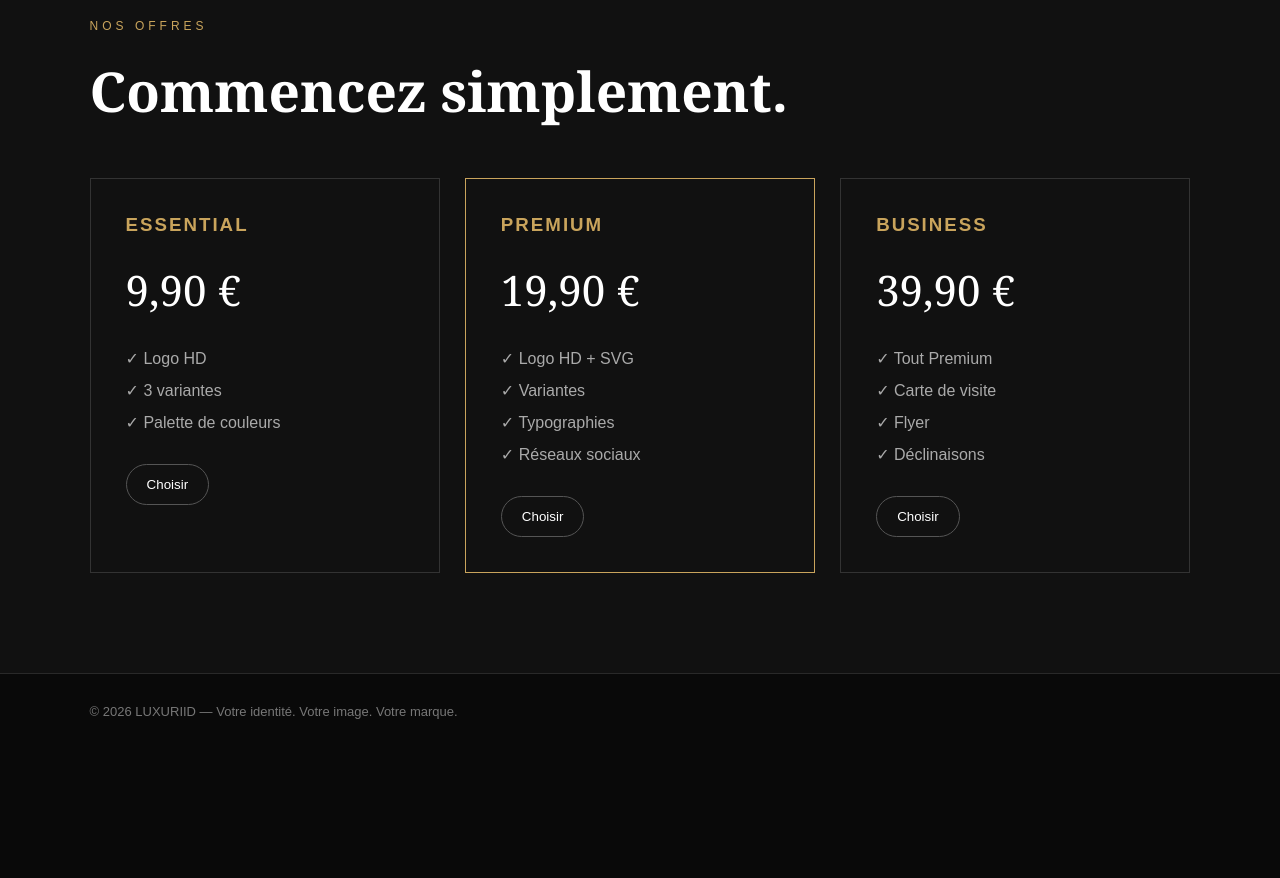
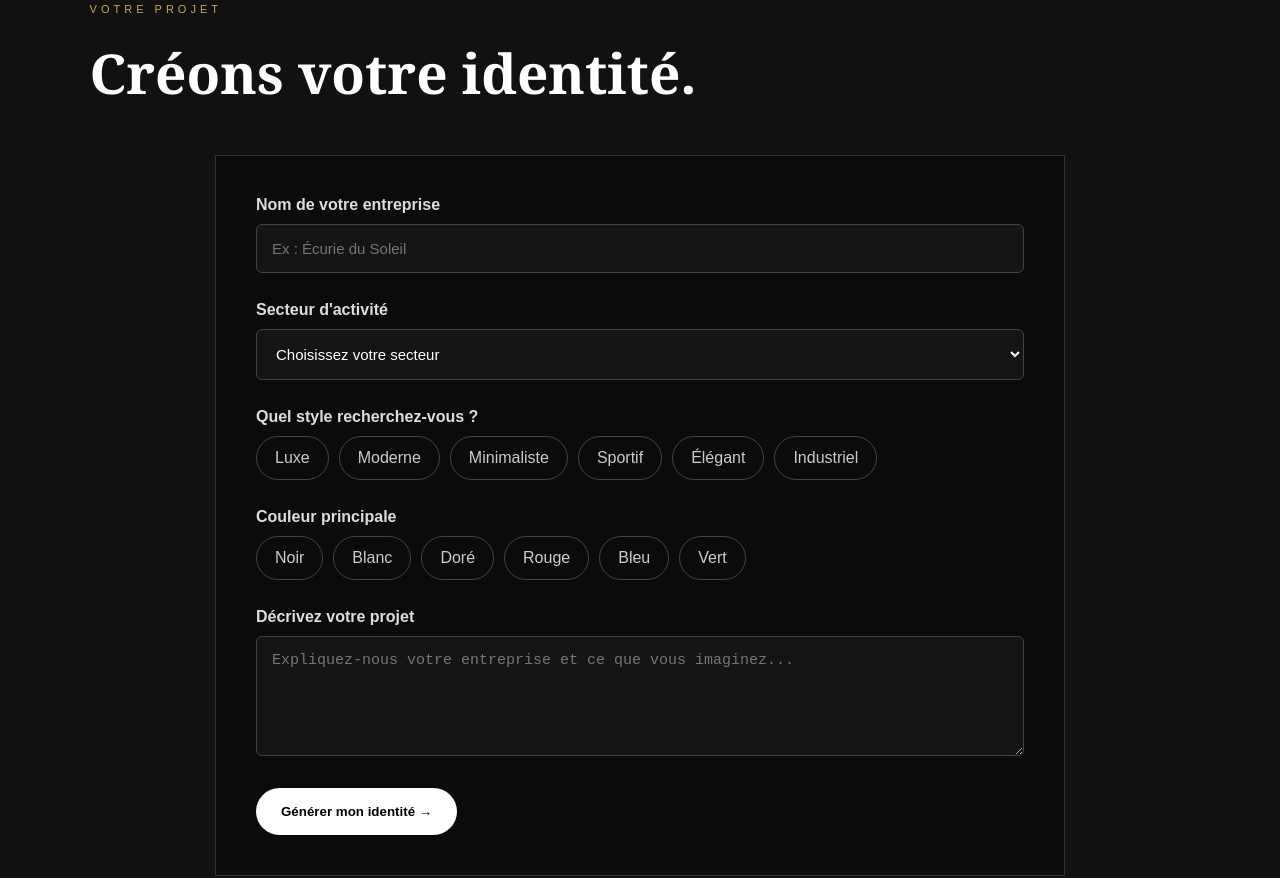
Before and after one commit to mateotuc54-eng/luxuriid, a plain HTML site: page index.html in a window 1280 px wide. Shown: the part 1418-2296 px from the top of the page. Before the commit the page ends 2167 px from the top, so only its background shows below. Drawn offline with Linux system fonts and the light colour scheme.

Commit message:
Update index.html

```diff
--- a/index.html
+++ b/index.html
@@ -4,13 +4,18 @@
 <meta charset="UTF-8">
 <meta name="viewport" content="width=device-width, initial-scale=1.0">
 
-  <title>LUXURIID — Votre identité. Votre image. Votre marque.</title>
+<title>LUXURIID — Création d'identité visuelle</title>
 
 <style>
+
 * {
     box-sizing: border-box;
     margin: 0;
     padding: 0;
+}
+
+html {
+    scroll-behavior: smooth;
 }
 
 body {
@@ -20,7 +25,7 @@
 }
 
 header {
-      padding: 25px 7%;
+    padding: 22px 7%;
     display: flex;
     justify-content: space-between;
     align-items: center;
@@ -45,7 +50,7 @@
 }
 
 .hero {
-      min-height: 85vh;
+    min-height: 75vh;
     display: flex;
     align-items: center;
     justify-content: space-between;
@@ -60,7 +65,7 @@
 .small-title {
     color: #c9a45c;
     letter-spacing: 4px;
-      font-size: 12px;
+    font-size: 11px;
     margin-bottom: 20px;
 }
 
@@ -86,6 +91,8 @@
     border-radius: 30px;
     text-decoration: none;
     font-weight: bold;
+    border: none;
+    cursor: pointer;
 }
 
 .button:hover {
@@ -101,7 +108,6 @@
     flex-direction: column;
     align-items: center;
     justify-content: center;
-      box-shadow: 0 20px 80px rgba(0,0,0,0.5);
 }
 
 .big-letter {
@@ -123,7 +129,7 @@
 section h2 {
     font-family: Georgia, serif;
     font-size: 55px;
-      margin-bottom: 50px;
+    margin-bottom: 45px;
 }
 
 .steps {
@@ -143,7 +149,6 @@
 
 .step h3 {
     margin: 25px 0 10px;
-      font-size: 20px;
 }
 
 .step p {
@@ -151,50 +156,108 @@
     line-height: 1.6;
 }
 
-    .offers {
+
+/* QUESTIONNAIRE */
+
+.questionnaire {
     background: #111;
 }
 
-    .cards {
-      display: grid;
-      grid-template-columns: repeat(3, 1fr);
-      gap: 25px;
+.form-box {
+    max-width: 850px;
+    margin: auto;
+    border: 1px solid #333;
+    padding: 40px;
+    background: #0b0b0b;
 }
 
-    .card {
-      border: 1px solid #333;
-      padding: 35px;
-      min-height: 330px;
+.form-group {
+    margin-bottom: 28px;
 }
 
-    .card.featured {
+.form-group label {
+    display: block;
+    margin-bottom: 10px;
+    color: #ddd;
+    font-weight: bold;
+}
+
+input,
+textarea,
+select {
+    width: 100%;
+    padding: 15px;
+    background: #151515;
+    border: 1px solid #444;
+    color: white;
+    border-radius: 6px;
+    font-size: 15px;
+}
+
+textarea {
+    min-height: 120px;
+    resize: vertical;
+}
+
+.options {
+    display: flex;
+    flex-wrap: wrap;
+    gap: 10px;
+}
+
+.option {
+    border: 1px solid #444;
+    padding: 12px 18px;
+    border-radius: 25px;
+    cursor: pointer;
+    color: #ccc;
+}
+
+.option:hover {
+    border-color: #c9a45c;
+    color: white;
+}
+
+.option.selected {
+    background: #c9a45c;
+    color: black;
     border-color: #c9a45c;
 }
 
-    .card h3 {
-      color: #c9a45c;
-      letter-spacing: 2px;
+
+/* RESULTAT */
+
+.result {
+    display: none;
+    background: #f4f2ec;
+    color: #111;
+    text-align: center;
 }
 
-    .price {
-      font-family: Georgia, serif;
-      font-size: 42px;
-      margin: 25px 0;
+.result-box {
+    max-width: 800px;
+    margin: auto;
+    padding: 50px;
+    border: 1px solid #ccc;
+    background: white;
 }
 
-    .card ul {
-      list-style: none;
-      color: #aaa;
-      line-height: 2;
+.result-logo {
+    font-family: Georgia, serif;
+    font-size: 90px;
+    color: #c9a45c;
+    margin: 30px;
 }
 
-    .card button {
-      margin-top: 25px;
-      padding: 12px 20px;
-      border: 1px solid #555;
-      background: transparent;
-      color: white;
-      border-radius: 25px;
+.result h3 {
+    font-family: Georgia, serif;
+    font-size: 40px;
+    margin-bottom: 15px;
+}
+
+.result p {
+    color: #555;
+    line-height: 1.7;
 }
 
 footer {
@@ -204,7 +267,8 @@
     font-size: 13px;
 }
 
-    @media (max-width: 800px) {
+
+@media(max-width:800px) {
 
     nav {
         display: none;
@@ -219,19 +283,26 @@
         width: 100%;
     }
 
-      .steps,
-      .cards {
+    .steps {
         grid-template-columns: 1fr;
     }
 
     section h2 {
         font-size: 42px;
     }
+
+    .form-box {
+        padding: 25px;
     }
+
+}
+
 </style>
 </head>
 
+
 <body>
+
 
 <header>
 
@@ -241,16 +312,15 @@
 
 <nav>
 <a href="#fonctionnement">Comment ça marche</a>
-    <a href="#offres">Tarifs</a>
-    <a href="#creer">Créer mon identité</a>
+<a href="#creation">Créer</a>
 </nav>
 
 </header>
 
 
-<main>
+<!-- ACCUEIL -->
 
-  <section class="hero" id="creer">
+<section class="hero">
 
 <div class="hero-text">
 
@@ -263,12 +333,12 @@
 </h1>
 
 <p class="description">
-        Décrivez votre entreprise. LUXURIID imagine
-        une identité visuelle élégante, cohérente et
-        prête à utiliser.
+Décrivez votre entreprise et votre vision.
+LUXURIID transforme vos idées en une identité
+visuelle élégante et professionnelle.
 </p>
 
-      <a href="#fonctionnement" class="button">
+<a href="#creation" class="button">
 Créer mon identité →
 </a>
 
@@ -294,6 +364,9 @@
 </section>
 
 
+
+<!-- FONCTIONNEMENT -->
+
 <section id="fonctionnement">
 
 <div class="small-title">
@@ -309,37 +382,25 @@
 <div class="step">
 <div class="number">01</div>
 <h3>Décrivez</h3>
-        <p>
-          Expliquez votre entreprise,
-          votre style et votre vision.
-        </p>
+<p>Expliquez votre entreprise et votre vision.</p>
 </div>
 
 <div class="step">
 <div class="number">02</div>
 <h3>Imaginez</h3>
-        <p>
-          LUXURIID transforme vos idées
-          en concepts visuels.
-        </p>
+<p>LUXURIID transforme vos idées en concepts.</p>
 </div>
 
 <div class="step">
 <div class="number">03</div>
 <h3>Personnalisez</h3>
-        <p>
-          Choisissez votre direction et
-          ajustez votre identité.
-        </p>
+<p>Choisissez votre style et vos couleurs.</p>
 </div>
 
 <div class="step">
 <div class="number">04</div>
-        <h3>Téléchargez</h3>
-        <p>
-          Récupérez votre identité dans
-          les formats adaptés.
-        </p>
+<h3>Développez</h3>
+<p>Construisez une identité professionnelle.</p>
 </div>
 
 </div>
@@ -347,94 +408,286 @@
 </section>
 
 
-  <section class="offers" id="offres">
+
+<!-- QUESTIONNAIRE -->
+
+<section class="questionnaire" id="creation">
 
 <div class="small-title">
-      NOS OFFRES
+VOTRE PROJET
 </div>
 
 <h2>
-      Commencez simplement.
+Créons votre identité.
 </h2>
 
-    <div class="cards">
 
-      <div class="card">
+<div class="form-box">
 
-        <h3>ESSENTIAL</h3>
+<div class="form-group">
 
-        <div class="price">
-          9,90 €
-        </div>
+<label>
+Nom de votre entreprise
+</label>
 
-        <ul>
-          <li>✓ Logo HD</li>
-          <li>✓ 3 variantes</li>
-          <li>✓ Palette de couleurs</li>
-        </ul>
-
-        <button>
-          Choisir
-        </button>
+<input
+id="company"
+type="text"
+placeholder="Ex : Écurie du Soleil"
+>
 
 </div>
 
 
-      <div class="card featured">
 
-        <h3>PREMIUM</h3>
+<div class="form-group">
 
-        <div class="price">
-          19,90 €
-        </div>
+<label>
+Secteur d'activité
+</label>
 
-        <ul>
-          <li>✓ Logo HD + SVG</li>
-          <li>✓ Variantes</li>
-          <li>✓ Typographies</li>
-          <li>✓ Réseaux sociaux</li>
-        </ul>
+<select id="sector">
 
-        <button>
-          Choisir
-        </button>
+<option value="">
+Choisissez votre secteur
+</option>
+
+<option>Automobile</option>
+<option>Équestre</option>
+<option>Agriculture</option>
+<option>Restauration</option>
+<option>BTP</option>
+<option>Mode</option>
+<option>Sport</option>
+<option>Immobilier</option>
+<option>Technologie</option>
+<option>Autre</option>
+
+</select>
 
 </div>
 
 
-      <div class="card">
 
-        <h3>BUSINESS</h3>
+<div class="form-group">
 
-        <div class="price">
-          39,90 €
+<label>
+Quel style recherchez-vous ?
+</label>
+
+<div class="options">
+
+<div class="option" onclick="selectOption(this)">
+Luxe
 </div>
 
-        <ul>
-          <li>✓ Tout Premium</li>
-          <li>✓ Carte de visite</li>
-          <li>✓ Flyer</li>
-          <li>✓ Déclinaisons</li>
-        </ul>
+<div class="option" onclick="selectOption(this)">
+Moderne
+</div>
 
-        <button>
-          Choisir
-        </button>
+<div class="option" onclick="selectOption(this)">
+Minimaliste
+</div>
+
+<div class="option" onclick="selectOption(this)">
+Sportif
+</div>
+
+<div class="option" onclick="selectOption(this)">
+Élégant
+</div>
+
+<div class="option" onclick="selectOption(this)">
+Industriel
+</div>
 
 </div>
 
 </div>
 
+
+
+<div class="form-group">
+
+<label>
+Couleur principale
+</label>
+
+<div class="options">
+
+<div class="option" onclick="selectOption(this)">
+Noir
+</div>
+
+<div class="option" onclick="selectOption(this)">
+Blanc
+</div>
+
+<div class="option" onclick="selectOption(this)">
+Doré
+</div>
+
+<div class="option" onclick="selectOption(this)">
+Rouge
+</div>
+
+<div class="option" onclick="selectOption(this)">
+Bleu
+</div>
+
+<div class="option" onclick="selectOption(this)">
+Vert
+</div>
+
+</div>
+
+</div>
+
+
+
+<div class="form-group">
+
+<label>
+Décrivez votre projet
+</label>
+
+<textarea
+id="description"
+placeholder="Expliquez-nous votre entreprise et ce que vous imaginez..."
+></textarea>
+
+</div>
+
+
+
+<button
+class="button"
+onclick="generateIdentity()"
+>
+Générer mon identité →
+</button>
+
+</div>
+
 </section>
 
-</main>
+
+
+<!-- RESULTAT -->
+
+<section class="result" id="result">
+
+<div class="result-box">
+
+<div class="small-title">
+VOTRE CONCEPT LUXURIID
+</div>
+
+<div class="result-logo">
+L
+</div>
+
+<h3 id="resultCompany">
+Votre entreprise
+</h3>
+
+<p id="resultText">
+Votre identité commence ici.
+</p>
+
+<br>
+
+<p>
+✨ Concept généré à partir de vos critères.
+</p>
+
+</div>
+
+</section>
+
 
 
 <footer>
 
-  © 2026 LUXURIID — Votre identité. Votre image. Votre marque.
+© 2026 LUXURIID —
+Votre identité. Votre image. Votre marque.
 
 </footer>
 
+
+
+<script>
+
+function selectOption(element) {
+
+    const parent = element.parentElement;
+
+    const options = parent.querySelectorAll(".option");
+
+    options.forEach(function(option) {
+
+        option.classList.remove("selected");
+
+    });
+
+    element.classList.add("selected");
+
+}
+
+
+
+function generateIdentity() {
+
+    const company =
+        document.getElementById("company").value;
+
+    const sector =
+        document.getElementById("sector").value;
+
+    const description =
+        document.getElementById("description").value;
+
+
+    if(company === "") {
+
+        alert("Veuillez entrer le nom de votre entreprise.");
+
+        return;
+
+    }
+
+
+    if(sector === "") {
+
+        alert("Veuillez choisir votre secteur d'activité.");
+
+        return;
+
+    }
+
+
+    document.getElementById("resultCompany").innerText =
+        company;
+
+
+    document.getElementById("resultText").innerText =
+        "Une identité visuelle " +
+        sector.toLowerCase() +
+        " pensée pour votre projet.";
+
+
+    document.getElementById("result").style.display =
+        "block";
+
+
+    document.getElementById("result").scrollIntoView({
+        behavior: "smooth"
+    });
+
+}
+
+</script>
+
+
 </body>
 </html>
```
Lines whose indentation alone changed are shown as unchanged.
